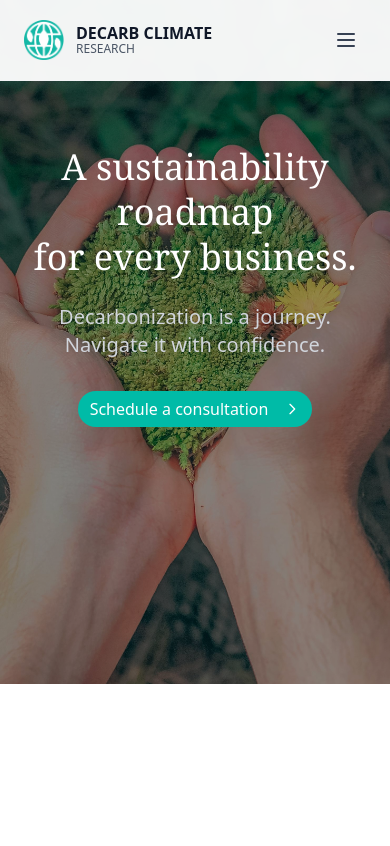
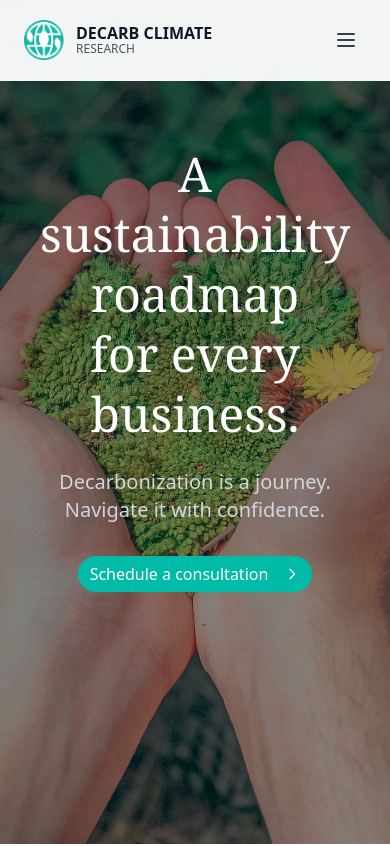
Before and after one commit to Susekh/Decarb, a Next.js app: page / in a window 390 px wide. Shown: the top 846 px of the page. Built offline with nearby package versions, Linux system fonts and the light colour scheme.

Commit message:
fixed margin

```diff
--- a/components/hero.tsx
+++ b/components/hero.tsx
@@ -25,9 +25,9 @@ export default function Hero() {
   return (
     // Removed bg-white from here to allow carousel to be seen.
     // The white background for the SVG and content is handled below.
-    <section className="pt-20 min-h-screen flex flex-col relative overflow-hidden">
+    <section className="pt-20 min-h-screen mb-8 md:mb-12 flex flex-col relative overflow-hidden">
       {/* Image Carousel Background */}
-      <div className="absolute inset-x-0 top-0 h-[calc(100vh_-_160px)] z-0">
+      <div className="absolute inset-x-0 top-0 h-full z-0">
         {/* Background Images */}
         {images.map((image, index) => (
           <Image
@@ -55,7 +55,7 @@ export default function Hero() {
         {/* Added bg-white, rounded-b-xl and shadow-lg */}
         {/* Main Content */}
         <div className="text-center pt-16 pb-8">
-          <h1 className="text-4xl lg:text-7xl xl:text-8xl font-serif font-normal text-white leading-tight mb-6">
+          <h1 className="text-5xl lg:text-7xl xl:text-8xl font-serif font-normal text-white leading-tight mb-6">
             A sustainability roadmap
             <br />
             for every business.
```
